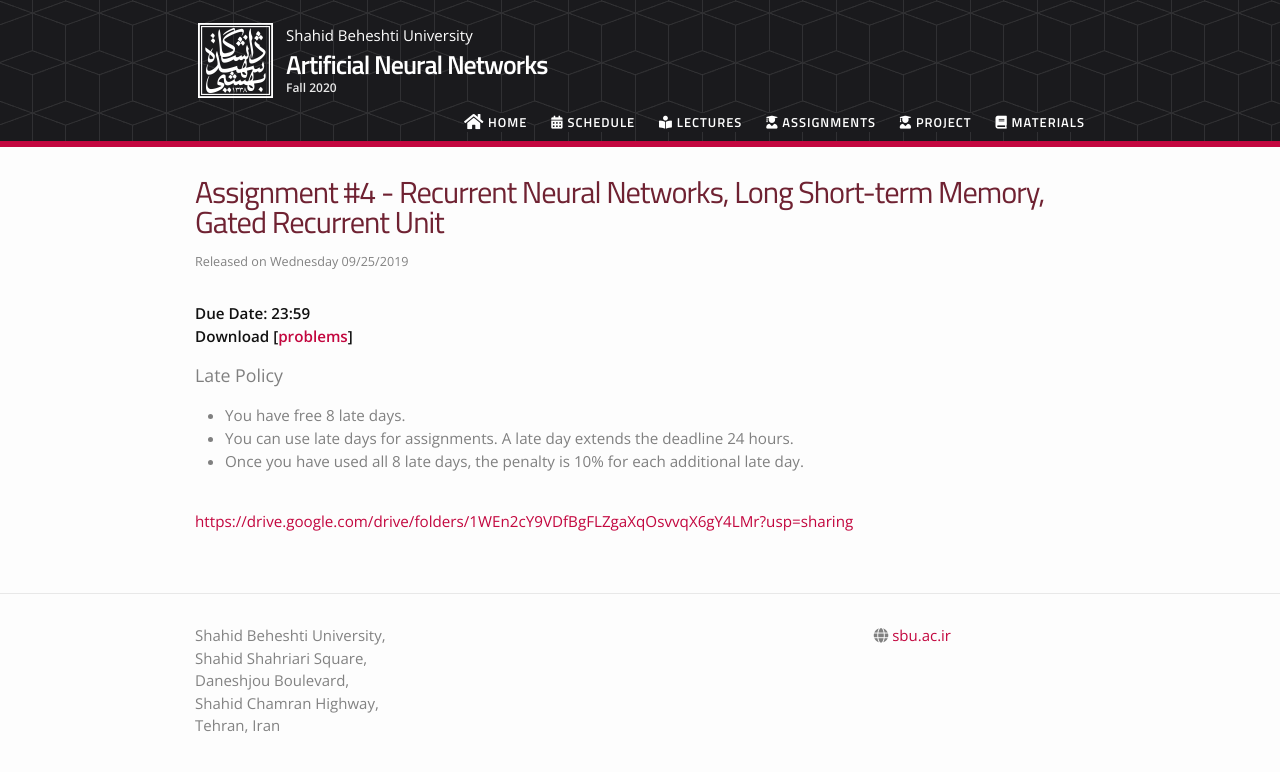
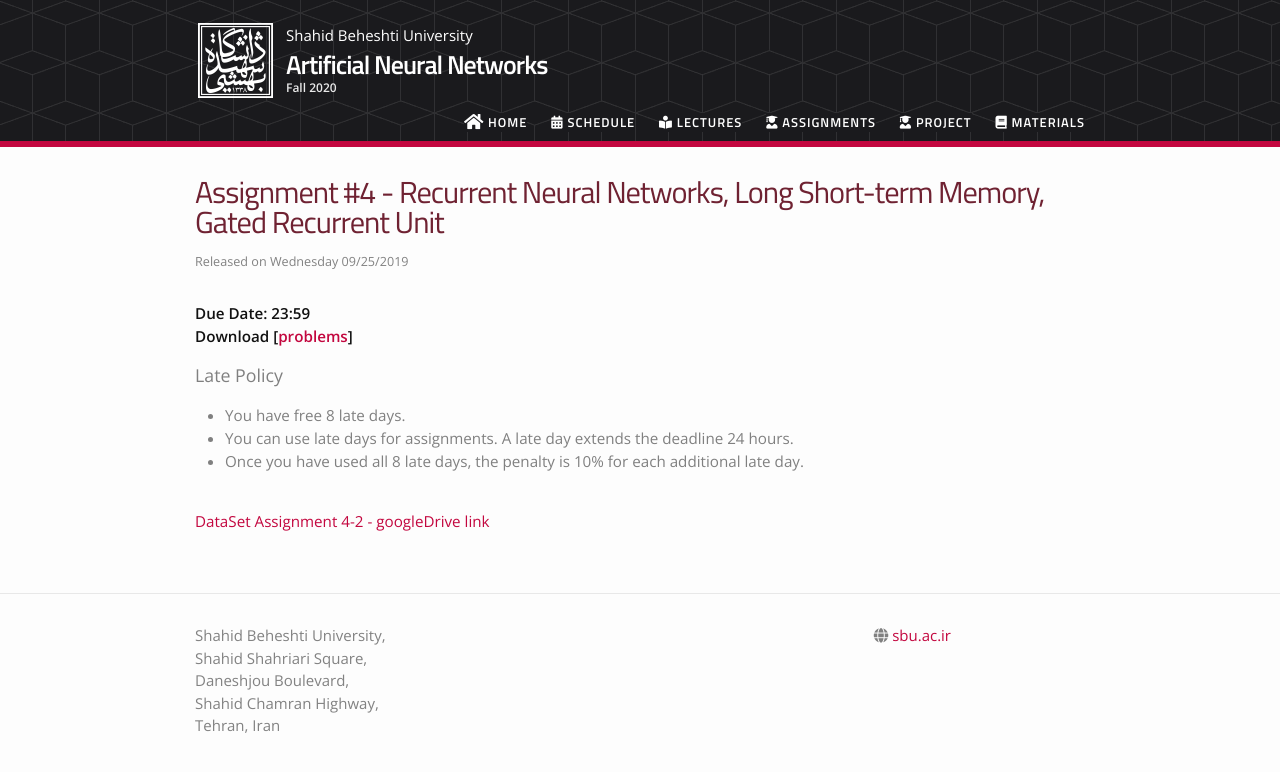
Before and after one commit to alisharifi2000/CS-SBU-ANN-Bsc-3991, a Jekyll site: the page built from _assignments/04_assignment.md, in a window 1280 px wide. Shown: the top 772 px of the page. Built offline with Jekyll 4.4.1, drawn with Linux system fonts in a browser that asks for light colours; nearby versions of some CDN libraries.

Commit message:
Update 04_assignment.md

```diff
--- a/_assignments/04_assignment.md
+++ b/_assignments/04_assignment.md
@@ -8,4 +8,4 @@ due_event:
     date: 2020-01-19T23:59:59+3:30
     description: 'Assignment #4 due'
 ---
-[https://drive.google.com/drive/folders/1WEn2cY9VDfBgFLZgaXqOsvvqX6gY4LMr?usp=sharing](DataSet Assignment 4-2 - googleDrive link)
+[DataSet Assignment 4-2 - googleDrive link](https://drive.google.com/drive/folders/1WEn2cY9VDfBgFLZgaXqOsvvqX6gY4LMr?usp=sharing)
```
